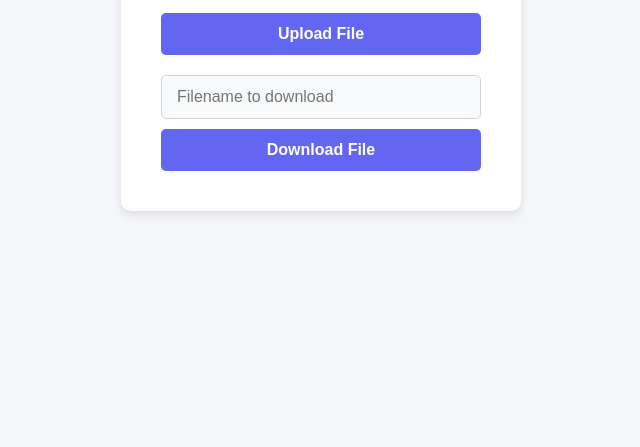
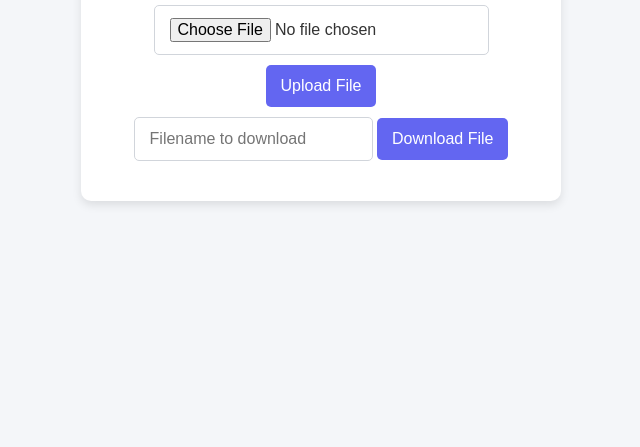
Before and after one commit to PriyanshuKSharma/SkyVault_Cloud, a website: page public/index.html in a window 1280 px wide. Shown: the part 369-816 px from the top of the page, without its empty margins (319-959 px from the left). Drawn offline with Linux system fonts and the light colour scheme; sample sign-in values are in the browser's storage.

Commit message:
Updated styling

```diff
--- a/public/styles.css
+++ b/public/styles.css
@@ -1,10 +1,3 @@
-/* General Styles */
-* {
-  margin: 0;
-  padding: 0;
-  box-sizing: border-box;
-}
-
 body {
   font-family: Arial, sans-serif;
   display: flex;
@@ -15,13 +8,6 @@ body {
   color: #333;
 }
 
-h1 {
-  color: #333;
-  font-size: 2em;
-  margin-bottom: 20px;
-}
-
-/* Container Style */
 .container {
   background-color: #fff;
   padding: 40px;
@@ -32,47 +18,25 @@ h1 {
   text-align: center;
 }
 
-/* Form Styles */
-form {
-  display: flex;
-  flex-direction: column;
-  gap: 15px;
-  margin-top: 20px;
+h1 {
+  font-size: 2em;
+  margin-bottom: 20px;
 }
 
-input[type="text"],
-input[type="password"],
-input[type="file"],
-input[type="text"],
+input,
 button {
   padding: 12px 15px;
+  margin-top: 10px;
   border-radius: 5px;
   border: 1px solid #d1d5db;
-  outline: none;
   font-size: 1em;
 }
 
-input[type="text"],
-input[type="password"],
-input[type="file"],
-input[type="text"] {
-  background-color: #f9fafb;
-}
-
-input[type="text"]:focus,
-input[type="password"]:focus,
-input[type="file"]:focus {
-  border-color: #6366f1;
-  background-color: #fff;
-}
-
-/* Button Styles */
 button {
   background-color: #6366f1;
   color: #fff;
   border: none;
   cursor: pointer;
-  font-weight: bold;
   transition: background-color 0.3s ease;
 }
 
@@ -84,20 +48,3 @@ button:hover {
   color: red;
   margin-top: 10px;
 }
-
-/* Section for File Upload/Download */
-#downloadSection {
-  display: flex;
-  flex-direction: column;
-  align-items: center;
-  gap: 10px;
-  margin-top: 20px;
-}
-
-#downloadSection input[type="text"] {
-  width: 100%;
-}
-
-#downloadSection button {
-  width: 100%;
-}
```
